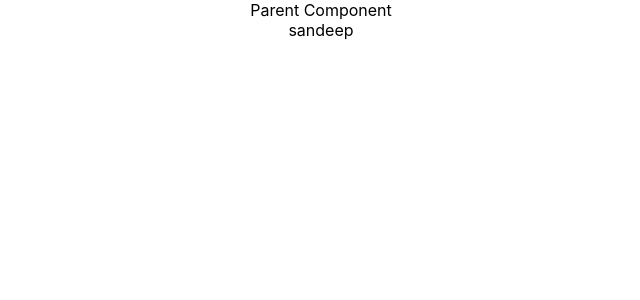
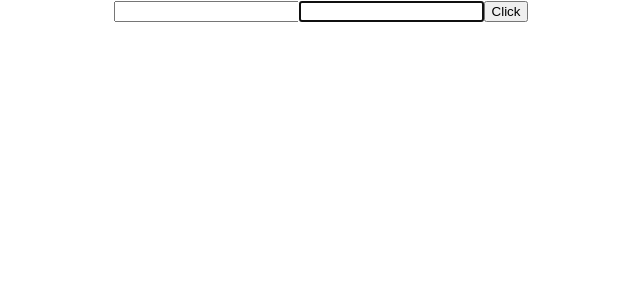
Before and after one commit to SandeepKumar377/code-evolution-tut, a React (Create React App) app: page / in a window 1280 px wide. Shown: the top 300 px of the page, without its empty margins (319-959 px from the left). Built offline with nearby package versions, Linux system fonts and the light colour scheme.

Commit message:
use Ref and call backRef

```diff
--- a/src/App.js
+++ b/src/App.js
@@ -1,5 +1,6 @@
 import './App.css';
-import ParentComp from './components/ParentComp';
+import RefsDemo from './components/RefsDemo';
+// import ParentComp from './components/ParentComp';
 // import Table from './components/Table';
 // import FragmentDemo from './components/FragmentDemo';
 // import Form from './components/Form';
@@ -24,7 +25,8 @@
   return (
     <div className="App">
 
-      <ParentComp/>
+      <RefsDemo />
+      {/* <ParentComp/> */}
       {/* <Table /> */}
       {/* <FragmentDemo /> */}
       {/* <LifeCycleA /> */}
--- /dev/null
+++ b/src/components/RefsDemo.js
@@ -0,0 +1,35 @@
+import React, { Component } from "react";
+
+class RefsDemo extends Component {
+    constructor(props) {
+        super(props)
+        this.inputRef = React.createRef()
+        //callBack Ref
+        this.cbRef= null
+        this.setCbRef=(element)=>{
+            this.cbRef=element
+        }
+
+    }
+    componentDidMount = () => {
+        if (this.cbRef) {
+            this.cbRef.focus()
+        }
+        // this.inputRef.current.focus()
+        // console.log(this.inputRef)
+    }
+    clickHandler=()=>{
+        alert(this.inputRef.current.value)
+    }
+    render() {
+        return (
+            <div>
+                <input type="text" ref={this.inputRef} />
+                <input type="text" ref={this.setCbRef} />
+                <button type="button" onClick={this.clickHandler} >Click</button>
+            </div>
+        )
+    }
+}
+
+export default RefsDemo
```
